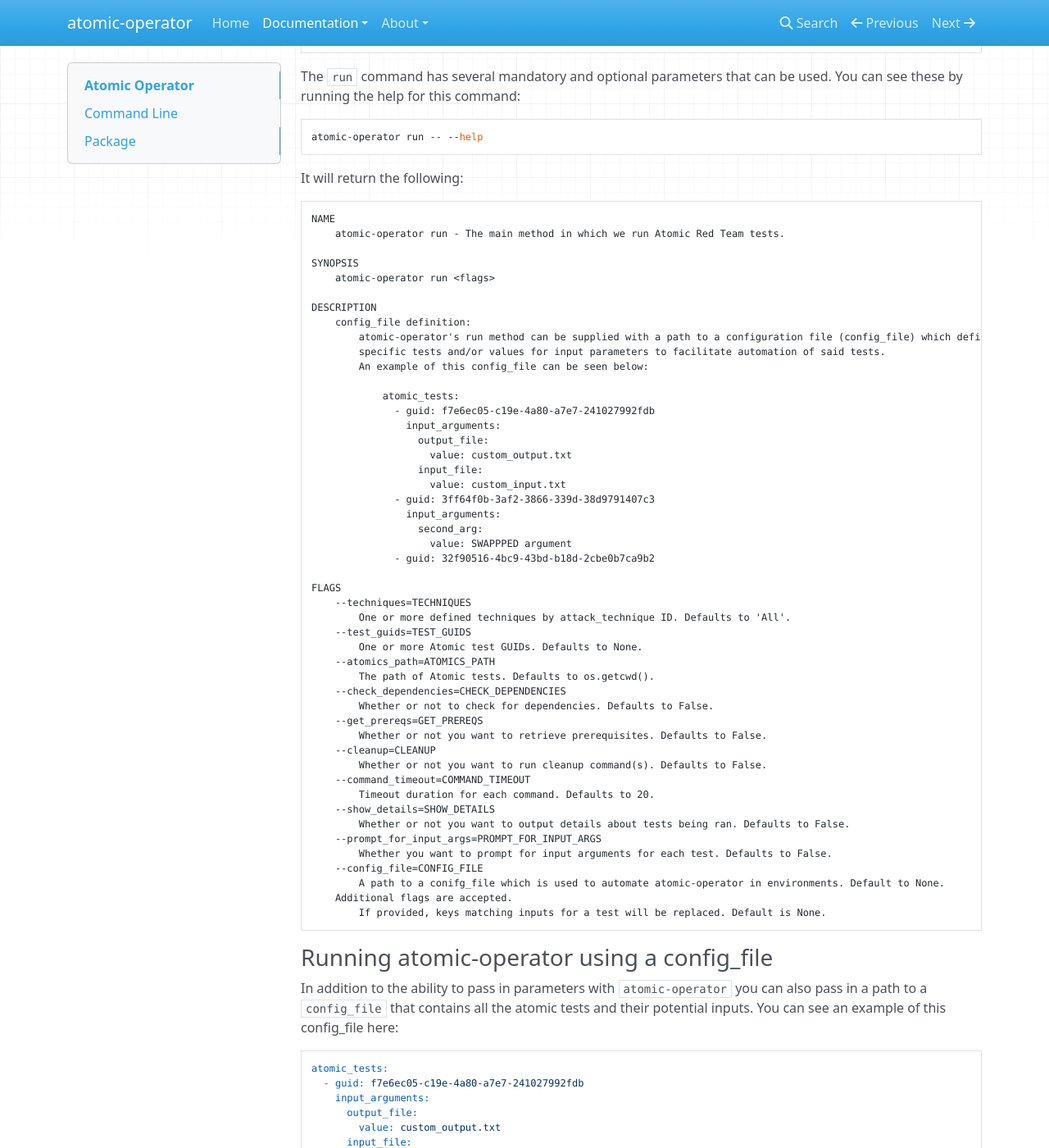
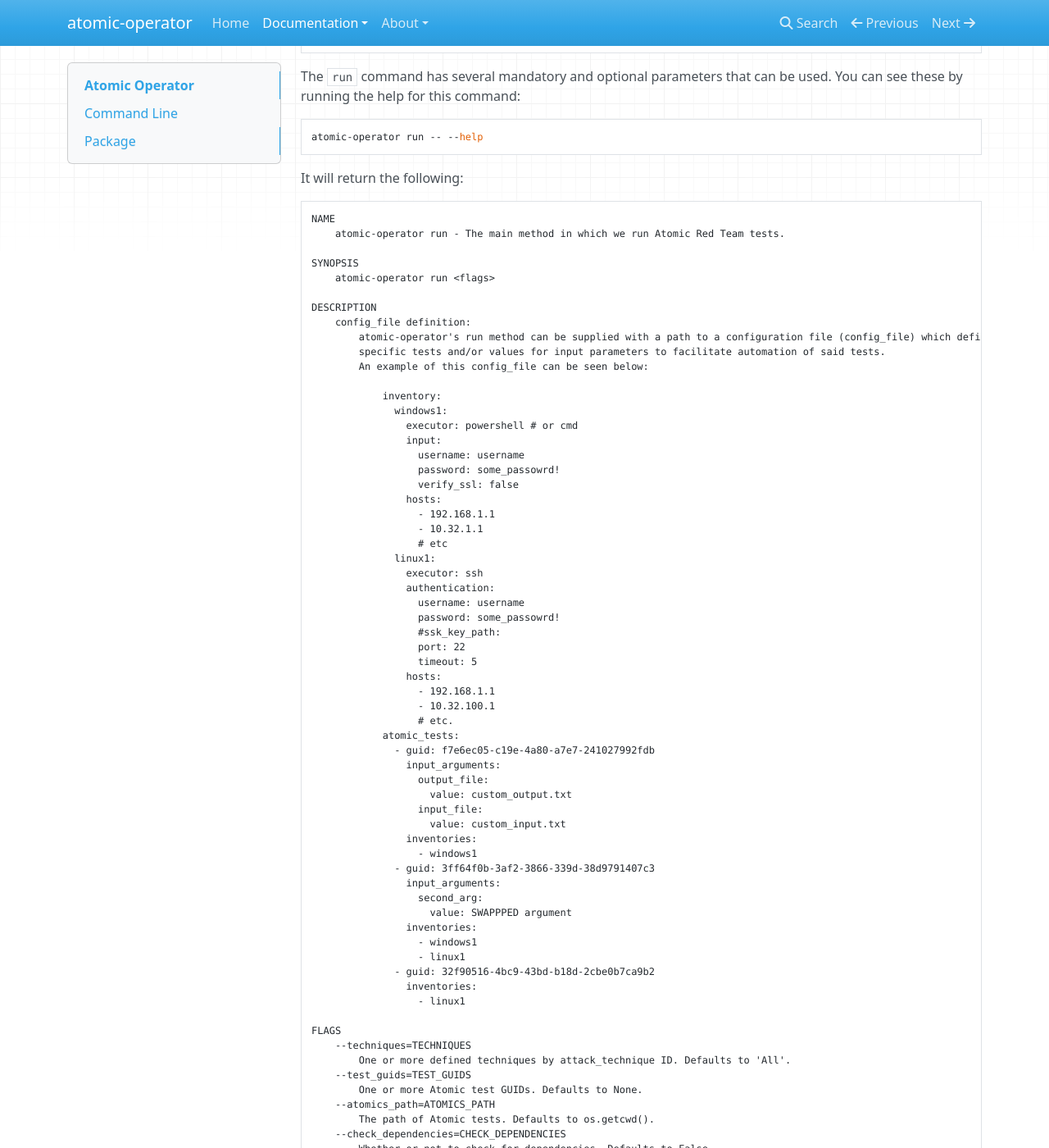
Before and after one commit to swimlane/atomic-operator, an MkDocs documentation site: the page built from docs/atomic-operator.md, in a window 1280 px wide and 1400 px high, scrolled down 673 px. Shown: the whole window at 82% size. Built offline with MkDocs 1.6.1, drawn with Linux system fonts in a browser that asks for light colours; nearby versions of some CDN libraries; some of the changed text lies outside the part shown.

Commit message:
Updated documentation

````diff
--- a/docs/atomic-operator.md
+++ b/docs/atomic-operator.md
@@ -50,6 +50,29 @@
         specific tests and/or values for input parameters to facilitate automation of said tests.
         An example of this config_file can be seen below:
 
+            inventory:
+              windows1:
+                executor: powershell # or cmd
+                input:
+                  username: username
+                  password: some_passowrd!
+                  verify_ssl: false
+                hosts:
+                  - 192.168.1.1
+                  - 10.32.1.1
+                  # etc
+              linux1:
+                executor: ssh
+                authentication:
+                  username: username
+                  password: some_passowrd!
+                  #ssk_key_path:
+                  port: 22
+                  timeout: 5
+                hosts:
+                  - 192.168.1.1
+                  - 10.32.100.1
+                  # etc.
             atomic_tests:
               - guid: f7e6ec05-c19e-4a80-a7e7-241027992fdb
                 input_arguments:
@@ -57,11 +80,18 @@
                     value: custom_output.txt
                   input_file:
                     value: custom_input.txt
+                inventories:
+                  - windows1
               - guid: 3ff64f0b-3af2-3866-339d-38d9791407c3
                 input_arguments:
                   second_arg:
                     value: SWAPPPED argument
+                inventories:
+                  - windows1
+                  - linux1
               - guid: 32f90516-4bc9-43bd-b18d-2cbe0b7ca9b2
+                inventories:
+                  - linux1
 
 FLAGS
     --techniques=TECHNIQUES
@@ -93,6 +123,29 @@
 In addition to the ability to pass in parameters with `atomic-operator` you can also pass in a path to a `config_file` that contains all the atomic tests and their potential inputs. You can see an example of this config_file here:
 
 ```yaml
+inventory:
+  windows1:
+    executor: powershell # or cmd
+    input:
+      username: username
+      password: some_passowrd!
+      verify_ssl: false
+    hosts:
+      - 192.168.1.1
+      - 10.32.1.1
+      # etc
+  linux1:
+    executor: ssh
+    authentication:
+      username: username
+      password: some_passowrd!
+      #ssk_key_path:
+      port: 22
+      timeout: 5
+    hosts:
+      - 192.168.1.1
+      - 10.32.100.1
+      # etc.
 atomic_tests:
   - guid: f7e6ec05-c19e-4a80-a7e7-241027992fdb
     input_arguments:
@@ -100,11 +153,18 @@
         value: custom_output.txt
       input_file:
         value: custom_input.txt
+    inventories:
+      - windows1
   - guid: 3ff64f0b-3af2-3866-339d-38d9791407c3
     input_arguments:
-        second_arg:
-          value: SWAPPPED argument
+      second_arg:
+        value: SWAPPPED argument
+    inventories:
+      - windows1
+      - linux1
   - guid: 32f90516-4bc9-43bd-b18d-2cbe0b7ca9b2
+    inventories:
+      - linux1
 ```
 
 ## Package
````
Also changed, not shown: docs/index.md (+9 -4 lines).
